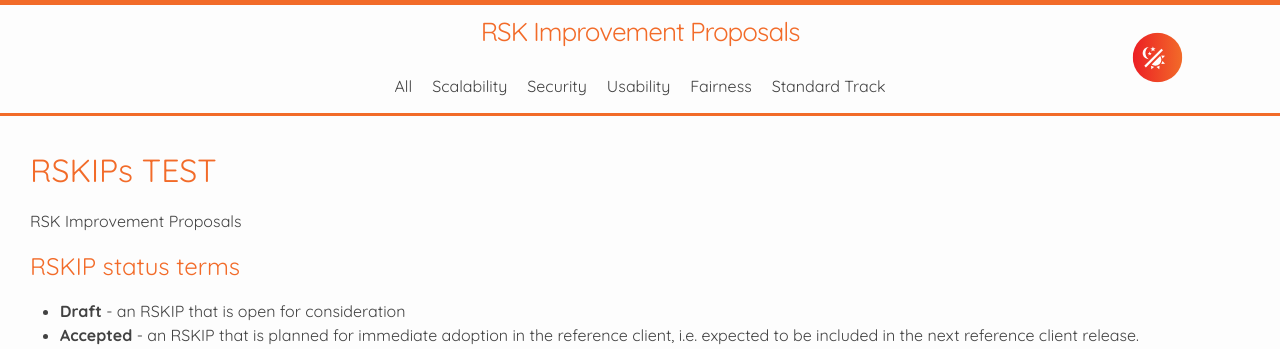
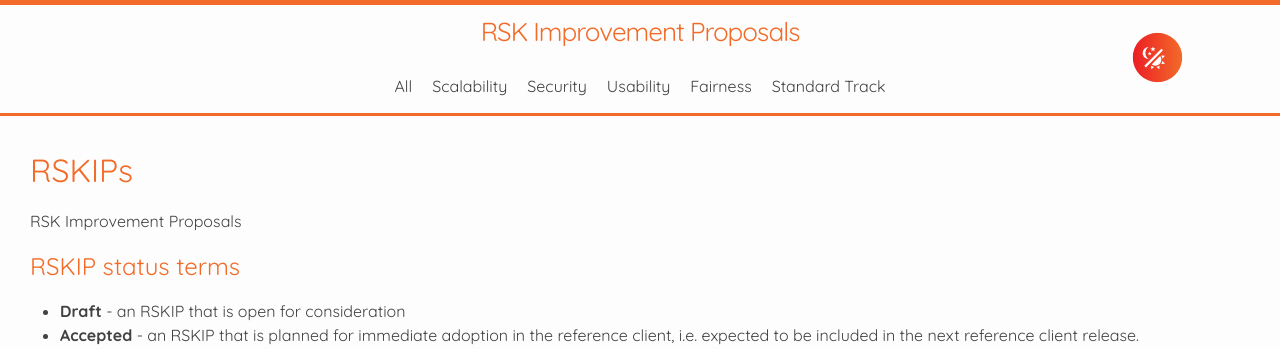
Before and after one commit to max-barrera-2148/icarus5, a Jekyll site: the page built from index.html, in a window 1280 px wide and 900 px high. Shown: the top 349 px of the window. Built offline with Jekyll 4.4.1, drawn with Linux system fonts in a browser that asks for light colours.

Commit message:
removed test text

```diff
--- a/index.html
+++ b/index.html
@@ -56,7 +56,7 @@
 </header>
 <main class="page-content" aria-label="Content">
       <div class="wrapper">
-        <h1 id="rskips">RSKIPs TEST</h1>
+        <h1 id="rskips">RSKIPs</h1>
 <p>RSK Improvement Proposals</p>
 <h2 id="rskip-status-terms">RSKIP status terms</h2>
 <ul>
```
